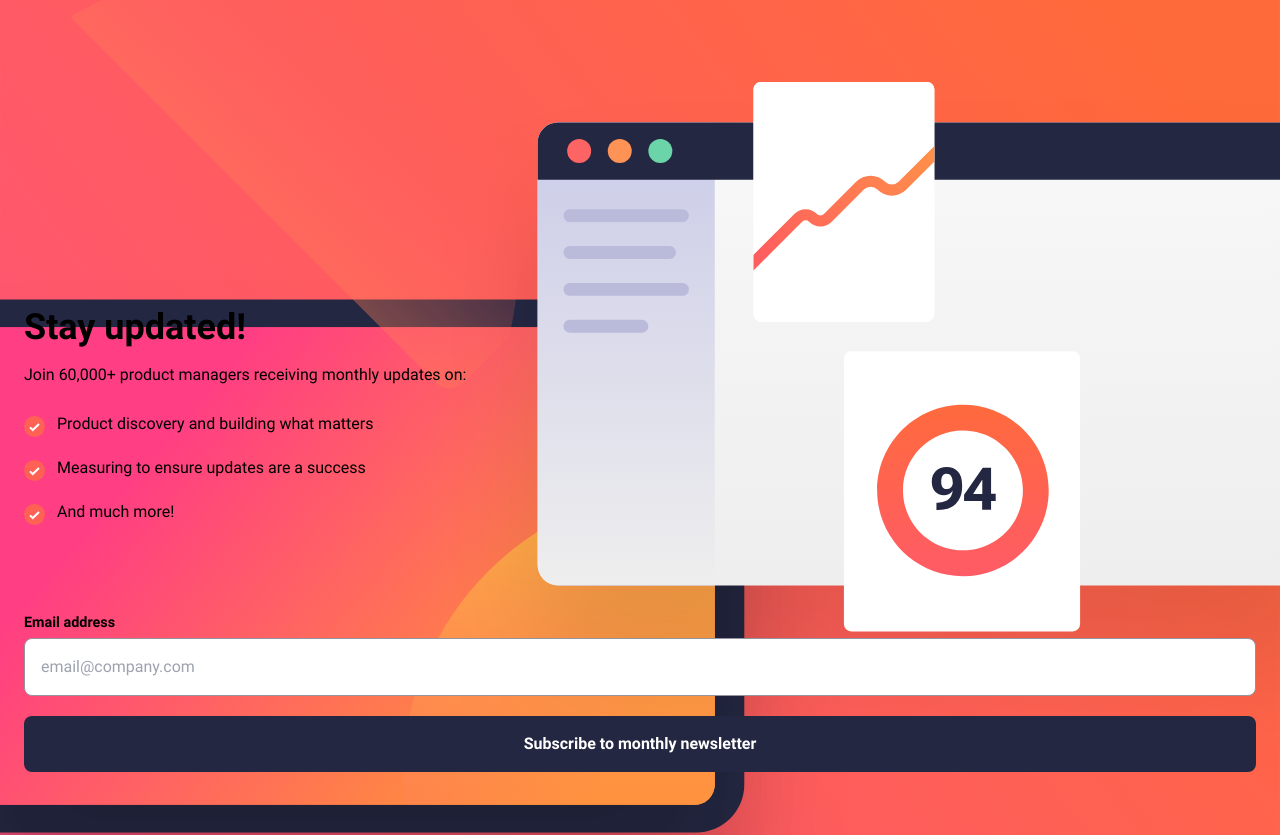
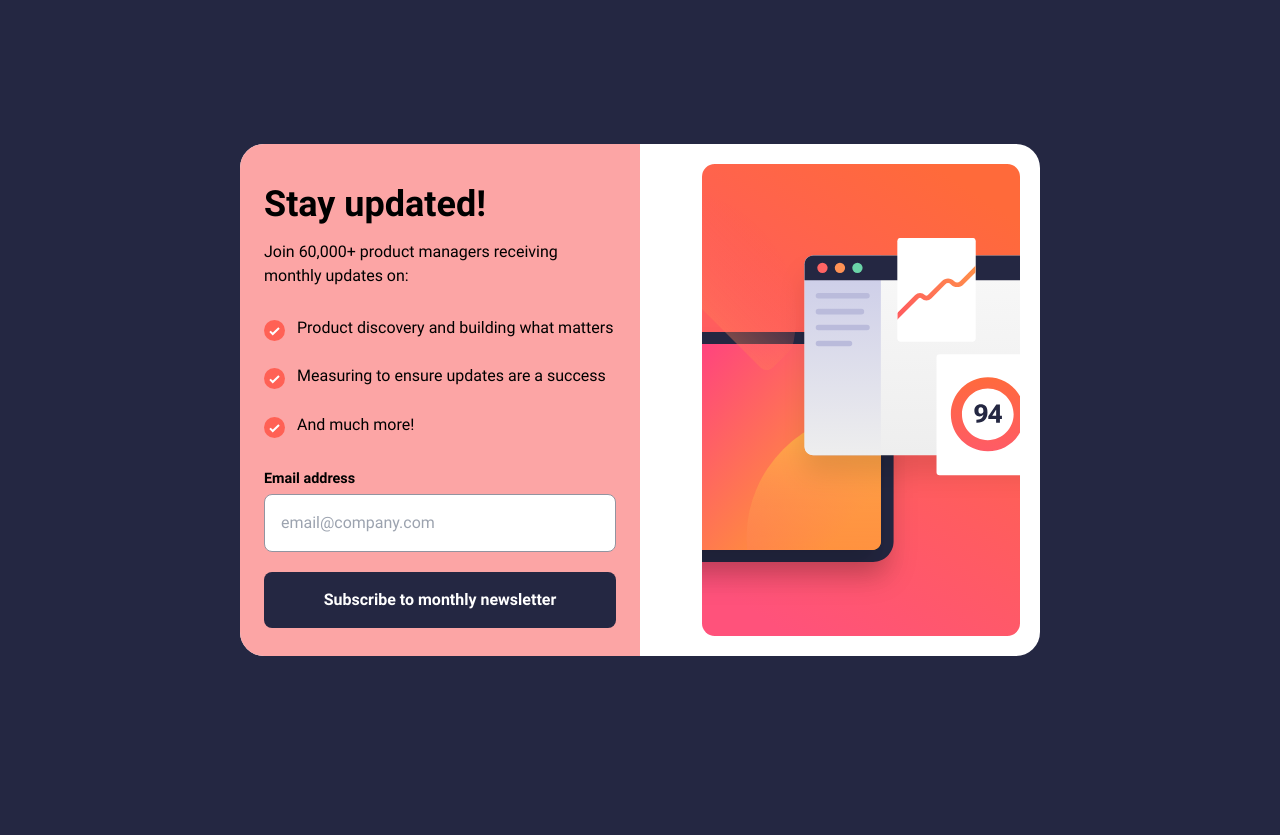
Before and after one commit to Deeokafor/fm-newsletter-sign-up-with-success-message-main, a website: page index.html in a window 1280 px wide. Shown: the top 835 px of the page. After the commit the page ends 800 px from the top, so only its background shows below. Drawn offline with Linux system fonts and the light colour scheme.

Commit message:
fixed hero image for desktop in its proper position

```diff
--- a/index.html
+++ b/index.html
@@ -9,19 +9,19 @@
   <link rel="stylesheet" href="./assets/css/custom.css">
   <title>Frontend Mentor | Newsletter sign-up form with success message</title>
 </head>
-<body class="tw-overflow-y-hidden tw-h-screen">
-  <main class="tw-h-full">
+<body class="tw-overflow-y-hidden tw-h-screen md:tw-bg-ns-dsg md:tw-flex tw-justify-center tw-items-center">
+  <main class="tw-h-full tw-overflow-hidden md:tw-flex md:tw-w-[50rem] md:tw-h-[32rem] tw-rounded-3xl md:tw-bg-white">
     <!-- Sign-up form start -->
-    <div class="tw-h-full">
+    <div class="tw-h-full md:tw-flex">
       <!-- hero start -->
-      <div class="tw-h-1/3">
-        <div id="mobile_hero" class=""><img src="./assets/images/illustration-sign-up-mobile.svg" alt="" srcset="" class="tw-w-full"></div>
-        <div id="desktop_hero" class=""></div>
+      <div class="tw-h-1/3 md:tw-order-2 md:tw-h-[32rem] tw-w-1/2">
+        <div id="mobile_hero" class="md:tw-order-2"><img src="./assets/images/illustration-sign-up-mobile.svg" alt="" srcset="" class="tw-w-full md:tw-hidden"></div>
+        <div id="desktop_hero" class="tw-hidden tw-h-[32rem] tw-p-5 md:tw-flex tw-flex-row tw-items-center tw-justify-end"><img src="./assets/images/illustration-sign-up-desktop.svg" alt="" srcset="" class="tw-h-full"></div>
       </div>
       <!-- hero end -->
 
       <!-- form start -->
-      <div class="tw-pt-10 tw-pb-7 tw-px-6 tw-flex tw-flex-col tw-justify-between tw-h-2/3">
+      <div class="tw-pt-10 tw-pb-7 tw-px-6 tw-flex tw-flex-col tw-justify-between tw-h-2/3 md:tw-w-1/2 md:tw-h-[32rem] tw-bg-red-300">
         <div>
           <h1 class="tw-text-4xl tw-font-extrabold">Stay updated!</h1>
           <p class="tw-my-4">Join 60,000+ product managers receiving monthly updates on:</p>
```
Also changed, not shown: assets/css/output.css.
